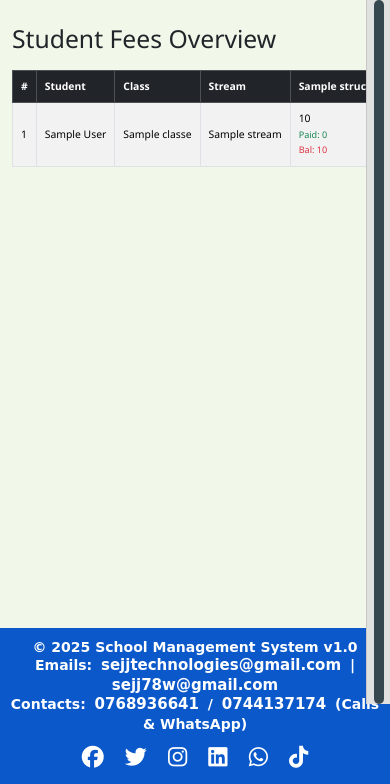
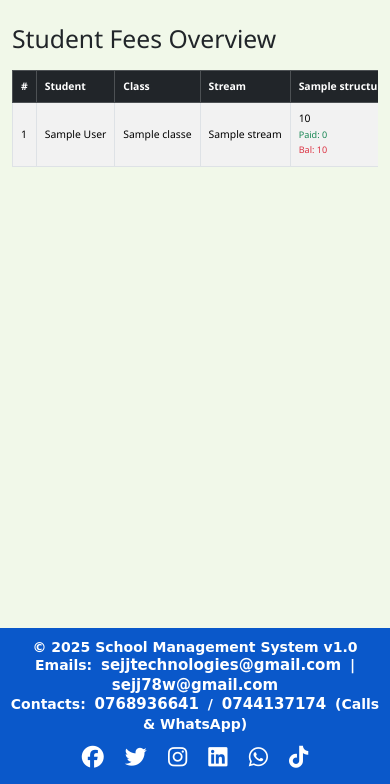
Before and after one commit to sejjtechnologies/school_management_system, a Flask app: page /bursar/bursar/student-fees in a window 390 px wide. Shown: the part 60-844 px from the top of the page. Run offline with Flask 3, Linux system fonts and the light colour scheme; tables that the repository leaves empty hold one stand-in row (values such as "Sample post").

Commit message:
styling table

```diff
--- a/templates/bursar/student_fees.html
+++ b/templates/bursar/student_fees.html
@@ -10,6 +10,7 @@
   <link href="https://cdn.jsdelivr.net/npm/bootstrap-icons@1.10.5/font/bootstrap-icons.css" rel="stylesheet" />
 
   <style>
+    /* Layout foundation */
     html, body {
       height: 100%;
       margin: 0;
@@ -17,32 +18,38 @@
       font-family: 'Segoe UI', sans-serif;
       display: flex;
       flex-direction: column;
-      overflow: hidden; /* avoid double scroll */
+      overflow: hidden; /* prevent double-scrolling on mobile */
     }
 
+    /* Fixed navbar */
     .navbar {
       height: 60px;
       background-color: #37474f;
       flex-shrink: 0;
     }
 
+    /* Main content area sits below fixed-top navbar */
     main {
       flex: 1 1 auto;
       display: flex;
       flex-direction: column;
       padding: 15px;
-      margin-top: 60px; /* below fixed navbar */
-      overflow: hidden; /* only the table-container scrolls */
+      margin-top: 60px; /* matches fixed navbar height */
+      overflow: hidden; /* scrolling will happen in the table-container */
     }
 
+    /* Scrollable table region between navbar and footer */
     .table-container {
       flex: 1 1 auto;
       overflow-y: auto;
-      -webkit-overflow-scrolling: touch;
+      -webkit-overflow-scrolling: touch; /* smooth momentum scroll on iOS */
       box-sizing: border-box;
-      padding-bottom: calc(80px + env(safe-area-inset-bottom, 0px)); /* space above footer */
-      height: calc(100dvh - 60px - 80px);  /* viewport minus navbar & footer */
-      min-height: calc(100vh - 60px - 80px); /* fallback */
+
+      /* Reserve space for footer and handle mobile viewport correctly */
+      padding-bottom: calc(80px + env(safe-area-inset-bottom, 0px));
+      height: calc(100dvh - 60px - 80px);
+      /* Fallbacks for older browsers: */
+      min-height: calc(100vh - 60px - 80px);
     }
 
     .table-container table {
@@ -59,6 +66,7 @@
       font-size: 0.875rem;
     }
 
+    /* Fixed footer overlay */
     footer {
       position: fixed;
       bottom: 0;
@@ -66,46 +74,29 @@
       width: 100%;
       height: 80px;
       z-index: 999;
+      /* Respect notches / safe area */
       padding-bottom: env(safe-area-inset-bottom, 0px);
-      background: #fff;
+      background: #fff; /* ensure readable over content */
     }
 
-    /* Custom vertical scroll spinner track on the right */
-    .scroll-spinner {
-      position: fixed;
-      top: 60px;    /* below navbar */
-      right: 0;
-      bottom: 80px; /* above footer */
-      width: 24px;
-      background: #e0e0e0;
-      z-index: 1000;
-      border-left: 1px solid #c7c7c7;
-      display: flex;
-      align-items: center;
-      justify-content: center;
-      touch-action: none; /* ensures smooth touch dragging */
-    }
-
-    /* Draggable thumb */
-    .scroll-thumb {
-      width: 10px;
-      background: #37474f;
-      border-radius: 6px;
-      position: absolute;
-      top: 0;
-      left: 7px; /* centered in 24px track */
-      cursor: pointer;
-      transition: background 0.2s;
-    }
-    .scroll-thumb:active { background: #1f2a30; }
-
+    /* Mobile tweaks */
     @media (max-width: 768px) {
       table th, table td { font-size: 0.75rem; padding: 0.3rem; }
+      .table-container {
+        padding-bottom: calc(80px + env(safe-area-inset-bottom, 0px));
+        height: calc(100dvh - 60px - 80px);
+        min-height: calc(100vh - 60px - 80px);
+      }
     }
 
     @media (max-width: 576px) {
       main { padding: 8px; }
       table th, table td { font-size: 0.65rem; padding: 0.25rem; }
+      .table-container {
+        padding-bottom: calc(80px + env(safe-area-inset-bottom, 0px));
+        height: calc(100dvh - 60px - 80px);
+        min-height: calc(100vh - 60px - 80px);
+      }
     }
   </style>
 </head>
@@ -145,7 +136,7 @@
     {% endfor %}
   {% endfor %}
 
-  <div class="table-container" id="tableContainer">
+  <div class="table-container">
     <div class="table-responsive">
       <table class="table table-striped table-bordered align-middle">
         <thead class="table-dark">
@@ -198,116 +189,8 @@
 
 </main>
 
-<!-- Custom vertical scroll spinner -->
-<div class="scroll-spinner" id="scrollSpinner">
-  <div class="scroll-thumb" id="scrollThumb"></div>
-</div>
-
 {% include 'footer.html' %}
 
 <script src="https://cdn.jsdelivr.net/npm/bootstrap@5.3.2/dist/js/bootstrap.bundle.min.js"></script>
-<script>
-  (function() {
-    const container = document.getElementById('tableContainer');
-    const spinner = document.getElementById('scrollSpinner');
-    const thumb = document.getElementById('scrollThumb');
-
-    function clamp(val, min, max) { return Math.min(Math.max(val, min), max); }
-
-    function updateThumb() {
-      const trackHeight = spinner.clientHeight;
-      const contentHeight = container.scrollHeight;
-      const viewportHeight = container.clientHeight;
-
-      // Thumb size proportional to visible area, min 40px
-      const thumbHeight = Math.max(40, (viewportHeight / contentHeight) * trackHeight);
-      thumb.style.height = thumbHeight + 'px';
-
-      // Position thumb based on scrollTop ratio
-      const maxScroll = contentHeight - viewportHeight;
-      const ratio = maxScroll > 0 ? (container.scrollTop / maxScroll) : 0;
-      const maxTop = trackHeight - thumbHeight;
-      thumb.style.top = (ratio * maxTop) + 'px';
-    }
-
-    function scrollContainerToThumbTop(topPx) {
-      const trackHeight = spinner.clientHeight;
-      const thumbHeight = thumb.offsetHeight;
-      const maxTop = trackHeight - thumbHeight;
-      const clampedTop = clamp(topPx, 0, maxTop);
-
-      const contentHeight = container.scrollHeight;
-      const viewportHeight = container.clientHeight;
-      const maxScroll = contentHeight - viewportHeight;
-
-      const ratio = maxTop > 0 ? (clampedTop / maxTop) : 0;
-      container.scrollTop = ratio * maxScroll;
-      thumb.style.top = clampedTop + 'px';
-    }
-
-    // Sync thumb when content scrolls
-    container.addEventListener('scroll', updateThumb);
-    window.addEventListener('resize', updateThumb);
-
-    // Mouse drag
-    let dragging = false;
-    let startY = 0;
-    let startTop = 0;
-
-    thumb.addEventListener('mousedown', (e) => {
-      dragging = true;
-      startY = e.clientY;
-      startTop = parseFloat(thumb.style.top) || 0;
-      e.preventDefault();
-    });
-
-    document.addEventListener('mousemove', (e) => {
-      if (!dragging) return;
-      const delta = e.clientY - startY;
-      scrollContainerToThumbTop(startTop + delta);
-    });
-
-    document.addEventListener('mouseup', () => { dragging = false; });
-
-    // Touch drag
-    thumb.addEventListener('touchstart', (e) => {
-      dragging = true;
-      startY = e.touches[0].clientY;
-      startTop = parseFloat(thumb.style.top) || 0;
-      e.preventDefault();
-    }, { passive: false });
-
-    document.addEventListener('touchmove', (e) => {
-      if (!dragging) return;
-      const clientY = e.touches[0].clientY;
-      const delta = clientY - startY;
-      scrollContainerToThumbTop(startTop + delta);
-      e.preventDefault();
-    }, { passive: false });
-
-    document.addEventListener('touchend', () => { dragging = false; });
-
-    // Clicking the track to jump
-    spinner.addEventListener('mousedown', (e) => {
-      if (e.target === thumb) return; // handled by drag
-      const rect = spinner.getBoundingClientRect();
-      const clickY = e.clientY - rect.top;
-      const thumbHalf = thumb.offsetHeight / 2;
-      scrollContainerToThumbTop(clickY - thumbHalf);
-    });
-
-    spinner.addEventListener('touchstart', (e) => {
-      if (e.target === thumb) return;
-      const rect = spinner.getBoundingClientRect();
-      const clickY = e.touches[0].clientY - rect.top;
-      const thumbHalf = thumb.offsetHeight / 2;
-      scrollContainerToThumbTop(clickY - thumbHalf);
-      e.preventDefault();
-    }, { passive: false });
-
-    // Initialize
-    updateThumb();
-  })();
-</script>
 </body>
 </html>
```
